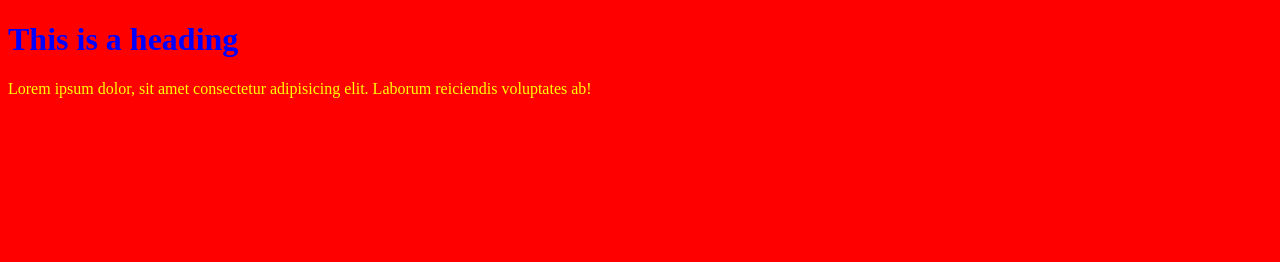
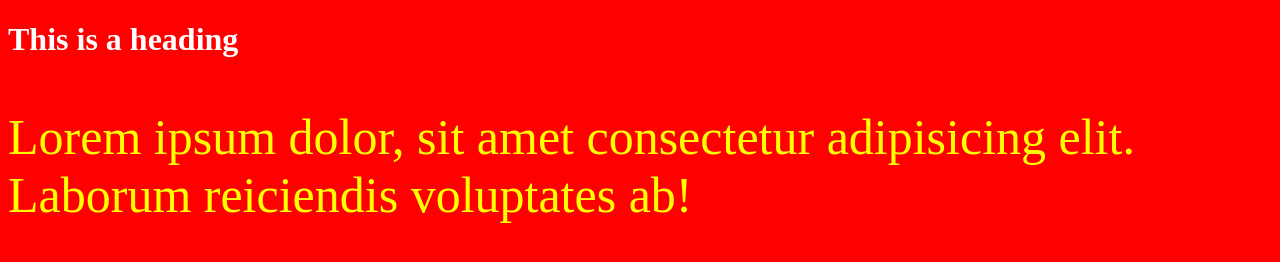
Before and after one commit to harshJsDev/html-css-for-beginner, a plain HTML site: page part9-Intro-To-CSS.html in a window 1280 px wide. Drawn offline with Linux system fonts and the light colour scheme.

Commit message:
part9 Intro to css

```diff
--- a/css/main.css
+++ /dev/null
@@ -1,4 +0,0 @@
-body{
-    background-color: aqua;
-    color: blue;
-}
--- a/css/part9-Intro-To-CSS.css
+++ /dev/null
@@ -1,3 +0,0 @@
-p{
-    color: yellow;
-}
--- /dev/null
+++ b/css/part9-css.css
@@ -0,0 +1,4 @@
+p {
+  font-size: 50px;
+  color: yellow;
+}
--- a/part9-Intro-To-CSS.html
+++ b/part9-Intro-To-CSS.html
@@ -1,23 +1,25 @@
 <!DOCTYPE html>
 <html lang="en">
+  <head>
+    <meta charset="UTF-8" />
+    <meta name="viewport" content="width=device-width, initial-scale=1.0" />
+    <link rel="stylesheet" href="css/part9-css.css" />
+    <title>Introduction to CSS</title>
 
-<head>
-    <meta charset="UTF-8">
-    <meta name="viewport" content="width=device-width, initial-scale=1.0">
-    <title>Introduction to CSS </title>
-    <link rel="stylesheet" href="css/part9-Intro-To-CSS.css">
     <style>
-        body{
-            background-color: #ff0000;
-        }
+      body {
+        background-color: red;
+      }
     </style>
-</head>
+  </head>
 
-<body>
+  <body>
     <div>
-        <h1 style="color: blue;">This is a heading</h1>
-        <p>Lorem ipsum dolor, sit amet consectetur adipisicing elit. Laborum reiciendis voluptates ab!</p>
+      <h1 style="color: white">This is a heading</h1>
+      <p>
+        Lorem ipsum dolor, sit amet consectetur adipisicing elit. Laborum
+        reiciendis voluptates ab!
+      </p>
     </div>
-</body>
-
+  </body>
 </html>
```
